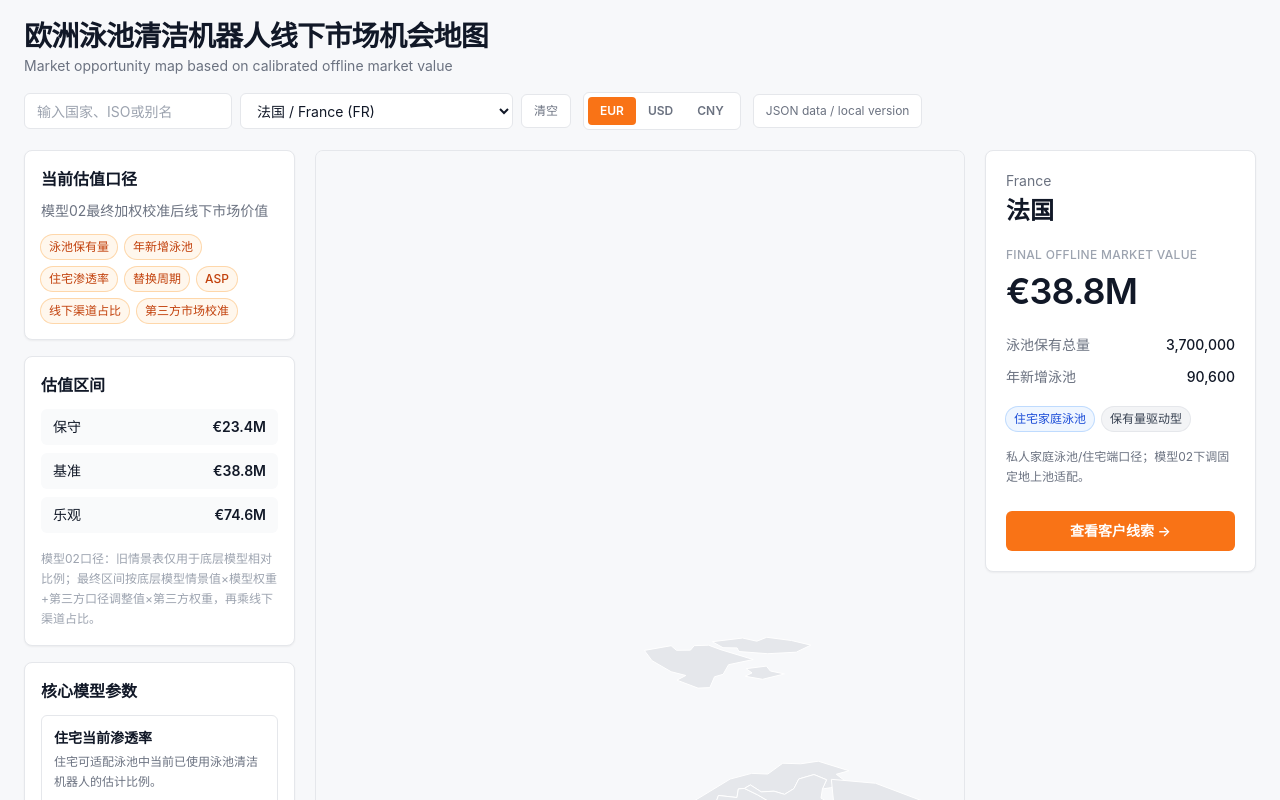
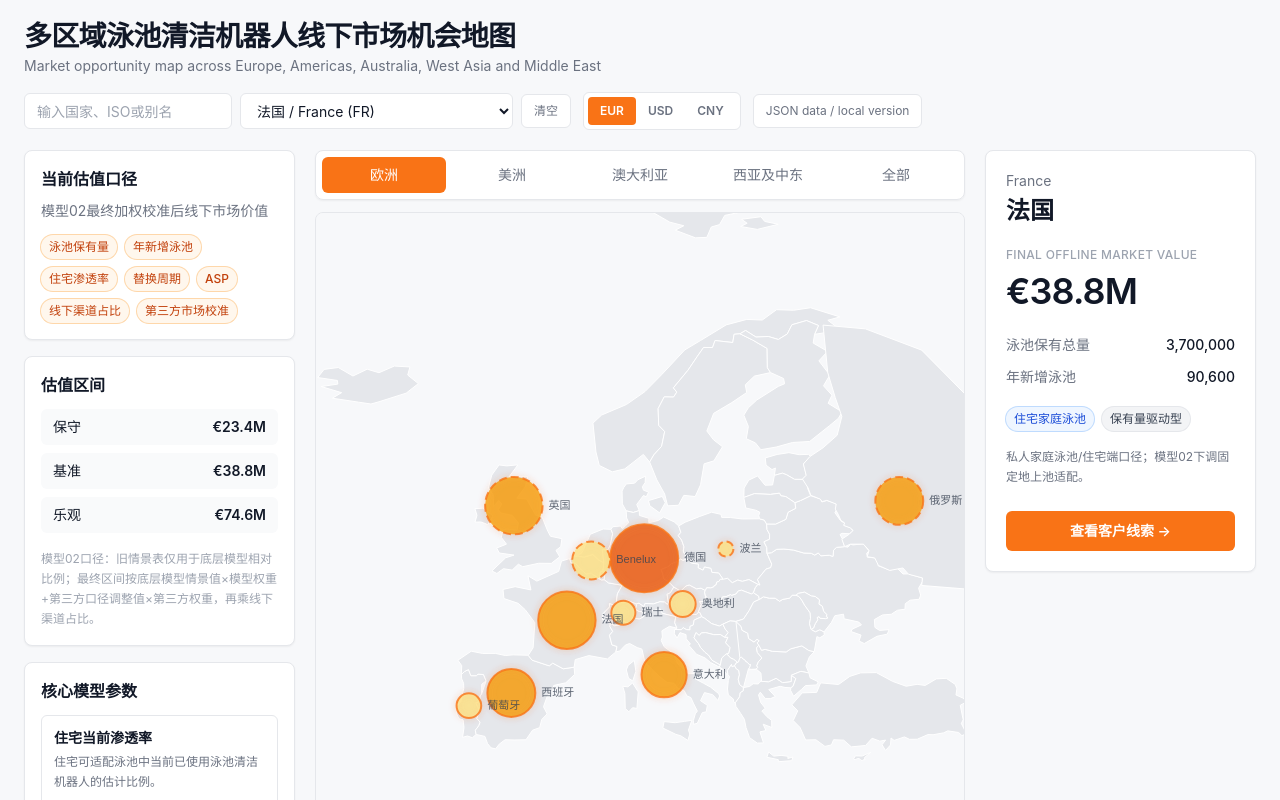
Before and after one commit to luyiii-ye/Prclean-geo-market-, a Next.js app: page / in a window 1280 px wide. Shown: the top 800 px of the page. Built offline with nearby package versions, Linux system fonts and the light colour scheme.

Commit message:
Add files via upload

```diff
--- a/src/app/page.tsx
+++ b/src/app/page.tsx
@@ -6,14 +6,23 @@ import { loadDashboardData } from "@/lib/data";
 import { CountrySearch } from "@/components/dashboard/CountrySearch";
 import { CurrencySwitch } from "@/components/dashboard/CurrencySwitch";
 import { ModelInfoPanel } from "@/components/dashboard/ModelInfoPanel";
-import { MarketMap } from "@/components/dashboard/MarketMap";
+import { MarketMap, type MapRegionKey } from "@/components/dashboard/MarketMap";
 import { CountrySummaryCard } from "@/components/dashboard/CountrySummaryCard";
 import { MapLegend } from "@/components/dashboard/MapLegend";
 import { PasswordGate } from "@/components/shared/PasswordGate";
 
+const REGION_FILTERS: Array<{ key: MapRegionKey; label: string; regions: string[] | null }> = [
+  { key: "欧洲", label: "欧洲", regions: ["欧洲"] },
+  { key: "美洲", label: "美洲", regions: ["北美", "南美"] },
+  { key: "澳大利亚", label: "澳大利亚", regions: ["澳大利亚"] },
+  { key: "西亚及中东", label: "西亚及中东", regions: ["西亚及中东"] },
+  { key: "全部", label: "全部", regions: null }
+];
+
 export default function HomePage() {
   const [data, setData] = useState<DashboardData | null>(null);
   const [currency, setCurrency] = useState<CurrencyCode>("EUR");
+  const [selectedRegion, setSelectedRegion] = useState<MapRegionKey>("欧洲");
   const [selectedCountryId, setSelectedCountryId] = useState<string | null>(null);
   const [hoverCountryId, setHoverCountryId] = useState<string | null>(null);
 
@@ -34,13 +43,51 @@ export default function HomePage() {
   };
 
   const activeCountryId = selectedCountryId;
+  const selectedRegionConfig = REGION_FILTERS.find((region) => region.key === selectedRegion) ?? REGION_FILTERS[0];
+  const visibleCountries = useMemo(() => {
+    if (!data) {
+      return [];
+    }
+    if (!selectedRegionConfig.regions) {
+      return data.countries;
+    }
+    return data.countries.filter((country) => selectedRegionConfig.regions?.includes(country["区域大区"]));
+  }, [data, selectedRegionConfig]);
   const activeCountry: MapCountry | null = useMemo(() => {
     if (!data) {
       return null;
     }
-    return data.countries.find((country) => country.country_id === activeCountryId) ?? data.countries[0] ?? null;
-  }, [data, activeCountryId]);
+    return visibleCountries.find((country) => country.country_id === activeCountryId) ?? visibleCountries[0] ?? data.countries[0] ?? null;
+  }, [data, visibleCountries, activeCountryId]);
   const activeSummary = data?.customerSummaries.find((item) => item.country_id === activeCountry?.country_id) ?? null;
+
+  const handleRegionChange = (region: MapRegionKey) => {
+    setSelectedRegion(region);
+    setHoverCountryId(null);
+    if (!data) {
+      return;
+    }
+    const regionConfig = REGION_FILTERS.find((item) => item.key === region);
+    const nextCountry = regionConfig?.regions
+      ? data.countries.find((country) => regionConfig.regions?.includes(country["区域大区"]))
+      : data.countries[0];
+    setSelectedCountryId(nextCountry?.country_id ?? null);
+  };
+
+  const handleCountrySelect = (countryId: string | null) => {
+    setSelectedCountryId(countryId);
+    if (!countryId) {
+      return;
+    }
+    const country = data?.countries.find((item) => item.country_id === countryId);
+    if (!country) {
+      return;
+    }
+    const matchingRegion = REGION_FILTERS.find((region) => region.regions?.includes(country["区域大区"]));
+    if (matchingRegion) {
+      setSelectedRegion(matchingRegion.key);
+    }
+  };
 
   if (!data) {
     return (
@@ -58,12 +105,12 @@ export default function HomePage() {
         <header className="flex flex-wrap items-center justify-between gap-4">
           <div>
             <h1 className="text-2xl font-semibold tracking-tight text-dashboard-text md:text-[28px]">
-              欧洲泳池清洁机器人线下市场机会地图
+              多区域泳池清洁机器人线下市场机会地图
             </h1>
-            <p className="mt-1 text-sm text-dashboard-sub">Market opportunity map based on calibrated offline market value</p>
+            <p className="mt-1 text-sm text-dashboard-sub">Market opportunity map across Europe, Americas, Australia, West Asia and Middle East</p>
           </div>
           <div className="flex flex-wrap items-center gap-3">
-            <CountrySearch aliases={data.aliases} selectedCountryId={selectedCountryId} onSelect={setSelectedCountryId} />
+            <CountrySearch aliases={data.aliases} selectedCountryId={selectedCountryId} onSelect={handleCountrySelect} />
             <CurrencySwitch value={currency} onChange={setCurrency} />
             <div className="rounded-md border border-dashboard-line bg-white px-3 py-2 text-xs text-dashboard-sub">
               JSON data / local version
@@ -79,11 +126,30 @@ export default function HomePage() {
               currency={currency}
             />
           </div>
-          <div className="order-1 grid gap-3 xl:order-2">
+          <div className="order-1 grid content-start gap-3 xl:order-2">
+            <div className="w-full rounded-lg border border-dashboard-line bg-white/95 p-1.5 shadow-sm">
+              <div className="grid w-full grid-cols-2 gap-1 sm:grid-cols-5">
+                {REGION_FILTERS.map((region) => (
+                  <button
+                    key={region.key}
+                    type="button"
+                    className={`min-h-9 rounded-md px-3 py-1.5 text-sm font-medium transition ${
+                      selectedRegion === region.key
+                        ? "bg-dashboard-orange text-white"
+                        : "text-dashboard-sub hover:bg-dashboard-page hover:text-dashboard-text"
+                    }`}
+                    onClick={() => handleRegionChange(region.key)}
+                  >
+                    {region.label}
+                  </button>
+                ))}
+              </div>
+            </div>
             <MarketMap
-              countries={data.countries}
+              countries={visibleCountries}
               customerSummaries={data.customerSummaries}
               hoveredCountryId={hoverCountryId}
+              selectedRegion={selectedRegion}
               currency={currency}
               onHoverCountry={handleHoverCountry}
               onSelectCountry={setSelectedCountryId}
```
